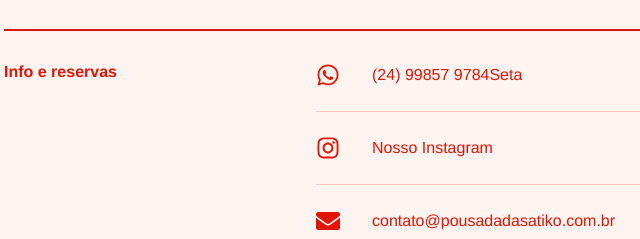
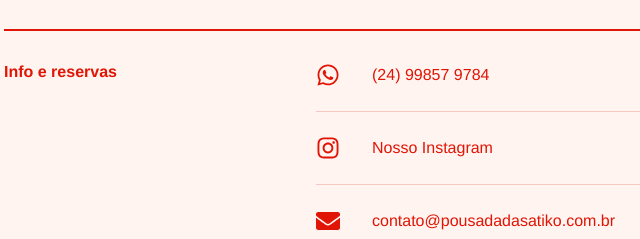
Before and after one commit to mauehara/satiko, a plain HTML site: page index.html in a window 1280 px wide. Shown: the part 925-1164 px from the top of the page, 84-724 px from the left. Drawn offline with Linux system fonts and the light colour scheme.

Commit message:
Remove Seta

```diff
--- a/index.html
+++ b/index.html
@@ -62,7 +62,6 @@
               <svg aria-hidden="true" focusable="false" role="img" xmlns="http://www.w3.org/2000/svg" viewBox="0 0 448 512"><path fill="currentColor" d="M380.9 97.1C339 55.1 283.2 32 223.9 32c-122.4 0-222 99.6-222 222 0 39.1 10.2 77.3 29.6 111L0 480l117.7-30.9c32.4 17.7 68.9 27 106.1 27h.1c122.3 0 224.1-99.6 224.1-222 0-59.3-25.2-115-67.1-157zm-157 341.6c-33.2 0-65.7-8.9-94-25.7l-6.7-4-69.8 18.3L72 359.2l-4.4-7c-18.5-29.4-28.2-63.3-28.2-98.2 0-101.7 82.8-184.5 184.6-184.5 49.3 0 95.6 19.2 130.4 54.1 34.8 34.9 56.2 81.2 56.1 130.5 0 101.8-84.9 184.6-186.6 184.6zm101.2-138.2c-5.5-2.8-32.8-16.2-37.9-18-5.1-1.9-8.8-2.8-12.5 2.8-3.7 5.6-14.3 18-17.6 21.8-3.2 3.7-6.5 4.2-12 1.4-32.6-16.3-54-29.1-75.5-66-5.7-9.8 5.7-9.1 16.3-30.3 1.8-3.7.9-6.9-.5-9.7-1.4-2.8-12.5-30.1-17.1-41.2-4.5-10.8-9.1-9.3-12.5-9.5-3.2-.2-6.9-.2-10.6-.2-3.7 0-9.7 1.4-14.8 6.9-5.1 5.6-19.4 19-19.4 46.3 0 27.3 19.9 53.7 22.6 57.4 2.8 3.7 39.1 59.7 94.8 83.8 35.2 15.2 49 16.5 66.6 13.9 10.7-1.6 32.8-13.4 37.4-26.4 4.6-13 4.6-24.1 3.2-26.4-1.3-2.5-5-3.9-10.5-6.6z"></path></svg>
             </span>
             (24) 99857 9784
-            <object type="image/svg+xml" data="assets/images/arrow.svg">Seta</object>
           </a>
         </li>
         <li>
```
